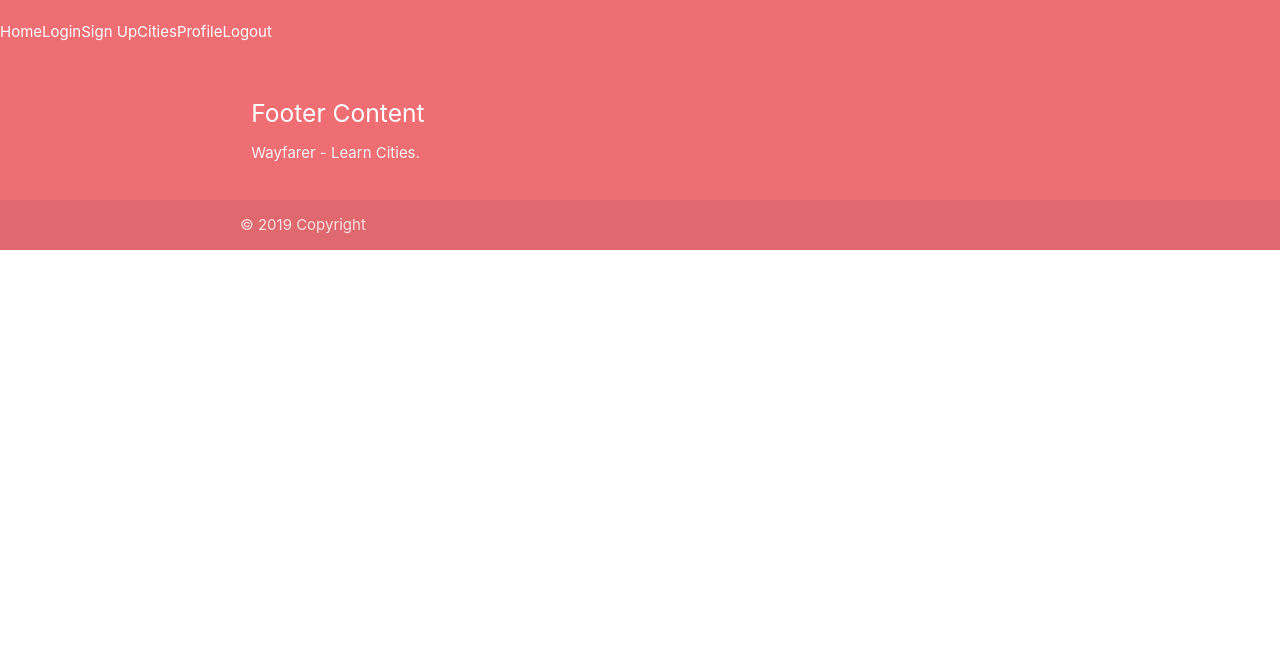
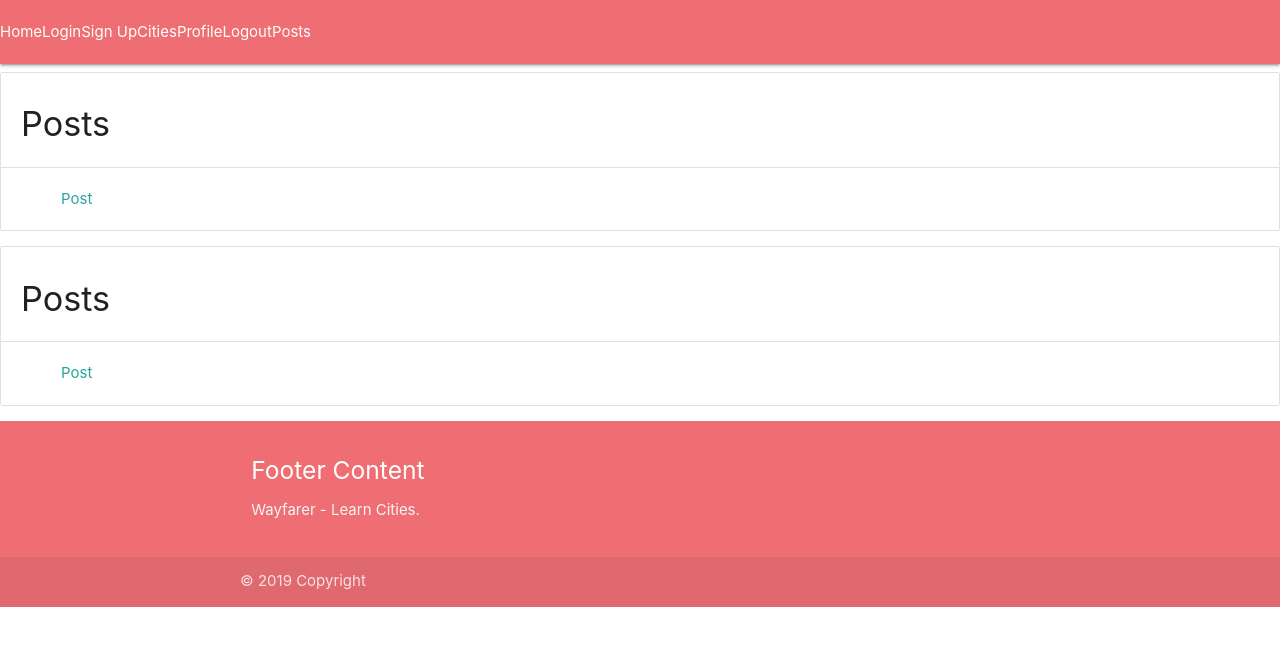
Before and after one commit to travisformayor/wayfarer-gui-ga, a React (Create React App) app: page /posts in a window 1280 px wide. Shown: the top 646 px of the page. Built offline with nearby package versions, Linux system fonts and the light colour scheme; no server answers.

Commit message:
Added PostList, PostContainer to hold posts

```diff
--- a/src/components/Header/Header.js
+++ b/src/components/Header/Header.js
@@ -12,6 +12,7 @@ class Header extends Component {
           <Link to={'/cities'}>Cities</Link>
           <Link to={'/profile'}>Profile</Link>
           <Link to={'/logout'}>Logout</Link>
+          <Link to={'/posts'}>Posts</Link>
         </nav>
       </header>
     )
--- /dev/null
+++ b/src/components/PostList/PostList.js
@@ -0,0 +1,21 @@
+import React, { Component } from 'react';
+import Posts from '../Posts/Posts';
+
+class PostList extends Component {
+  render() {
+    let { posts } = this.props;
+
+    return (
+      <div>
+        { posts.map(post => (
+          <Posts
+            key={post._id}
+            post={post}
+          />
+        ))}
+      </div>
+    )
+  }
+}
+
+export default PostList;
--- a/src/components/Posts/Posts.js
+++ b/src/components/Posts/Posts.js
@@ -1,6 +1,22 @@
 import React, { Component } from 'react';
+import PostModel from '../../models/userPost';
 
 class Posts extends Component {
+
+  componentDidMount() {
+    this.getPosts();
+  }
+
+  getPosts = () => {
+    PostModel.all()
+      .then(res => {
+        console.log('Posts collected: ', res);
+      })
+      .catch(error => {
+        console.log('Error: ', error);
+      });
+  }
+
   render() {
     return (
       <div>
--- a/src/config/navRoutes.js
+++ b/src/config/navRoutes.js
@@ -6,6 +6,7 @@ import Logout from '../components/Modals/Logout';
 import Signup from '../components/Modals/Signup';
 import Profile from '../components/Profile/Profile';
 import CityContainer from '../container/CityContainer';
+import PostList from '../container/PostContainer';
 
 export default (
   <Switch>
@@ -13,6 +14,7 @@ export default (
     <Route path='/login' component={Login} />
     <Route path='/signup' component={Signup} />
     <Route path='/cities' component={CityContainer} />
+    <Route path='/posts' component={PostList} />
     <Route path='/profile' component={Profile} />
     <Route path='/logout' component={Logout} />
   </Switch>
--- /dev/null
+++ b/src/container/PostContainer.js
@@ -0,0 +1,44 @@
+import React, { Component } from 'react';
+import PostList from '../components/PostList/PostList';
+import Posts from '../components/Posts/Posts';
+
+class PostContainer extends Component {
+  state = {
+    posts: [],
+  }
+
+  componentDidMount() {
+    this.fetchPosts();
+  }
+
+  fetchPosts = () => {
+    const postsList = [
+      {
+        cityName: 'London',
+        title: 'A rainy city',
+        content: 'London Bridge',
+        _id: 1,
+      },
+      {
+        cityName: 'SF',
+        title: 'A foggy city',
+        content: 'Golden Gate Bridge',
+        _id: 2,
+      },
+    ]
+    this.setState({
+      posts: postsList,
+    });
+  }
+
+  render() {
+    return (
+      <>
+        <PostList
+          posts={this.state.posts} />
+      </>
+    )
+  }
+}
+
+export default PostContainer;
--- a/src/models/userPost.js
+++ b/src/models/userPost.js
@@ -5,7 +5,7 @@ const userPostEndpoint = `http://localhost:4000/api/v1/posts`;
 class PostModel {
   // Static method to be called
   static all() {
-    const api_url = `${userPostEndpoint}/all`;
+    const api_url = `${userPostEndpoint}`;
     let request = axios.get(api_url);
     return request;
   }
```
